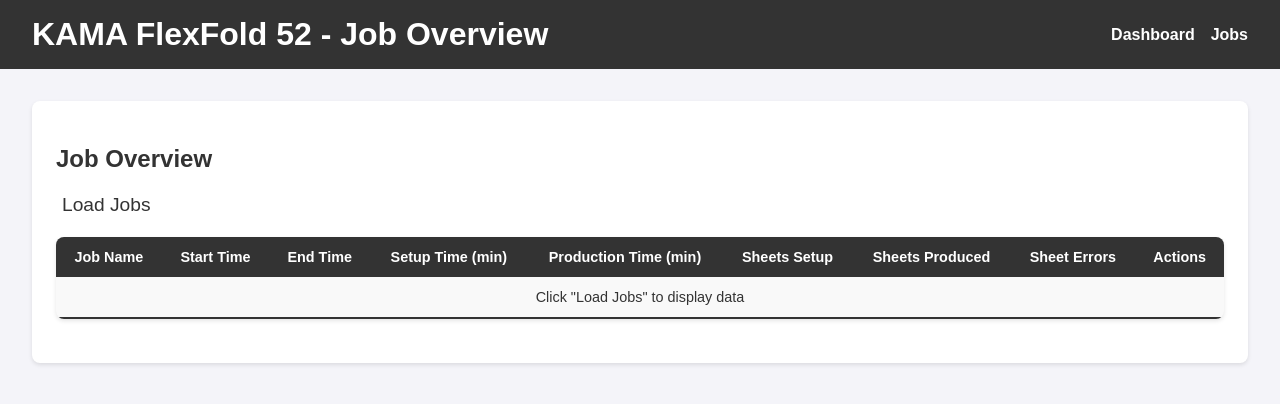
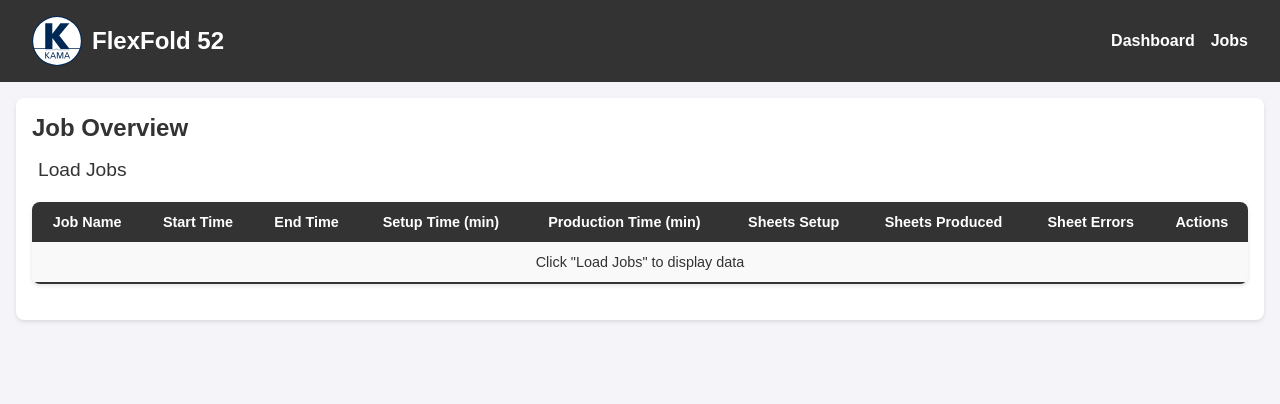
Before and after one commit to konsisumer/JSONTestOmronWeb, a website: page src/jobs.html in a window 1280 px wide. Drawn offline with nearby package versions, Linux system fonts and the light colour scheme.

Commit message:
feat: Update styles and structure for improved layout and readability; add Font Awesome and jsPDF libraries

```diff
--- a/src/jobs.html
+++ b/src/jobs.html
@@ -5,11 +5,22 @@
     <meta name="viewport" content="width=device-width, initial-scale=1.0">
     <title>Job Overview</title>
     <link rel="stylesheet" href="styles/style.css">
-    <link rel="stylesheet" href="https://cdnjs.cloudflare.com/ajax/libs/font-awesome/6.0.0-beta3/css/all.min.css">
+    <link rel="stylesheet" href="https://cdnjs.cloudflare.com/ajax/libs/font-awesome/5.15.4/css/all.min.css">
 </head>
 <body>
     <header>
-        <h1>KAMA FlexFold 52 - Job Overview</h1>
+        <h1 class="header-title">
+            <svg xmlns="http://www.w3.org/2000/svg" width="50" height="50" viewBox="0 0 141.732 141.731">
+                <path fill="#002855" d="M0 70.866a70.866 70.866 0 1 1 70.866 70.865A70.865 70.865 0 0 1 0 70.866Z"></path>
+                <path fill="#fff" d="M3.169 70.866A67.697 67.697 0 1 0 70.866 3.169 67.696 67.696 0 0 0 3.169 70.866Z"></path>
+                <path fill="#002855" fill-rule="evenodd" d="M51.365 120.17h2.507l1.744-4.469h8.178l1.635 4.47h2.616l-7.086-17.553h-2.4l-7.194 17.553Zm11.665-6.431h-6.65l3.27-8.722 3.38 8.722Z"></path>
+                <path fill="#002855" d="M37.518 120.171h2.399v-8.613l7.305 8.613h3.488l-8.395-9.267 7.85-8.286h-3.162l-7.086 7.741v-7.741h-2.399v17.553zM70.444 120.171h2.398v-15.154l5.56 15.154h2.29l5.56-15.154v15.154h2.398v-17.553h-3.924l-5.124 14.61-5.233-14.61h-3.925v17.553z"></path>
+                <path fill="#002855" fill-rule="evenodd" d="M91.05 120.17h2.507l1.744-4.469h8.068l1.744 4.47h2.617l-7.086-17.553h-2.508l-7.087 17.553Zm11.665-6.431h-6.65l3.27-8.722 3.38 8.722Z"></path>
+                <path fill="#002855" d="m105.231 91.439-28.029-36.2 28.782-34.343H80.473L57.795 50.551h-.218V20.896h-20.06v70.543H5.611v1.963l52.293-.004V62.653l23.331 30.745 53.994.004 1.105-1.963h-31.103z"></path>
+                <path fill="#99a9bb" d="M37.52 95.049h25.644s5.334-7.34 11.769 0h32.252v2.095h-33.74c-2.233-4.341-6.833-4.19-8.95-.043l-26.976.022v-2.074Z"></path>
+            </svg>
+            <span>FlexFold 52</span>
+        </h1>
         <nav>
             <ul>
                 <li><a href="index.html">Dashboard</a></li>
--- a/src/scripts/app.js
+++ b/src/scripts/app.js
@@ -14,6 +14,7 @@
     const efficiency = document.getElementById('efficiency');
 
     // API-URL
+    //const url = 'http://192.168.250.31:8080?state=machine';
     const url = 'http://192.168.250.1:8080?state=machine';
 
     // Funktion zum Abrufen und Aktualisieren der Daten
--- a/src/scripts/jobs.js
+++ b/src/scripts/jobs.js
@@ -3,6 +3,7 @@
     const jobsTableBody = document.querySelector('#jobsTable tbody');
 
     // URL der API, die das JSON bereitstellt
+    //const url = 'http://192.168.250.31:8080?state=job';
     const url = 'http://192.168.250.1:8080?state=job';
 
     loadJobsButton.addEventListener('click', () => {
--- a/src/styles/style.css
+++ b/src/styles/style.css
@@ -1,9 +1,14 @@
+html {
+    font-size: 100%; /* Standard: 16px (100% von 16px) */
+}
+
 body {
     font-family: Arial, sans-serif;
     margin: 0;
     padding: 0;
     background-color: #f4f4f9;
     color: #333;
+    font-size: 1rem; /* 1rem = 16px */
 }
 
 header {
@@ -34,18 +39,20 @@
     color: white;
     text-decoration: none;
     font-weight: bold;
+    font-size: 1rem; /* 16px */
 }
 
 main {
-    padding: 2rem;
+    padding: 1rem;
+    padding-bottom: 0rem;
 }
 
 .card {
     background: white;
     border-radius: 8px;
     box-shadow: 0 2px 4px rgba(0, 0, 0, 0.1);
-    margin-bottom: 2rem;
-    padding: 1.5rem;
+    margin-bottom: 1rem;
+    padding: 1rem;
 }
 
 .grid {
@@ -58,8 +65,16 @@
     background: #f9f9f9;
     border: 1px solid #ddd;
     border-radius: 8px;
-    padding: 1rem;
+    padding: 0.5rem;
     text-align: center;
+}
+
+.info-box h3 {
+    font-size: 1.2rem; /* 1.2 * 16px = 19.2px */
+}
+
+.info-box p {
+    font-size: 1rem; /* 16px */
 }
 
 footer {
@@ -106,6 +121,7 @@
 .styled-table td {
     padding: 12px 15px;
     text-align: center;
+    font-size: 0.9rem; /* 0.9 * 16px = 14.4px */
 }
 
 .styled-table tbody tr {
@@ -129,7 +145,7 @@
     border: none;
     background: none;
     cursor: pointer;
-    font-size: 1.2em;
+    font-size: 1.2rem; /* 1.2 * 16px = 19.2px */
     color: #333;
 }
 
@@ -138,7 +154,7 @@
 }
 
 button:hover i {
-    color: #007bff;
+    color: #007bff; /* Farbe beim Hover */
 }
 
 /* CSS für die Kopfzeile */
@@ -153,6 +169,18 @@
 }
 
 .header-title span {
-    font-size: 1.5rem; /* Schriftgröße der Überschrift */
+    font-size: 1.5rem; /* 1.5 * 16px = 24px */
     font-weight: bold;
 }
+
+/* Schriftgröße für die Sektionstitel */
+h2 {
+    margin-top: 0rem;
+    margin-bottom: 1rem;
+    font-size: 1.5rem; /* 24px */
+}
+
+h3 {
+    margin-top: 0.5rem;
+    margin-bottom: 0.5rem;
+}
```
Also changed, not shown: src/index.html (+2 -0 lines).
